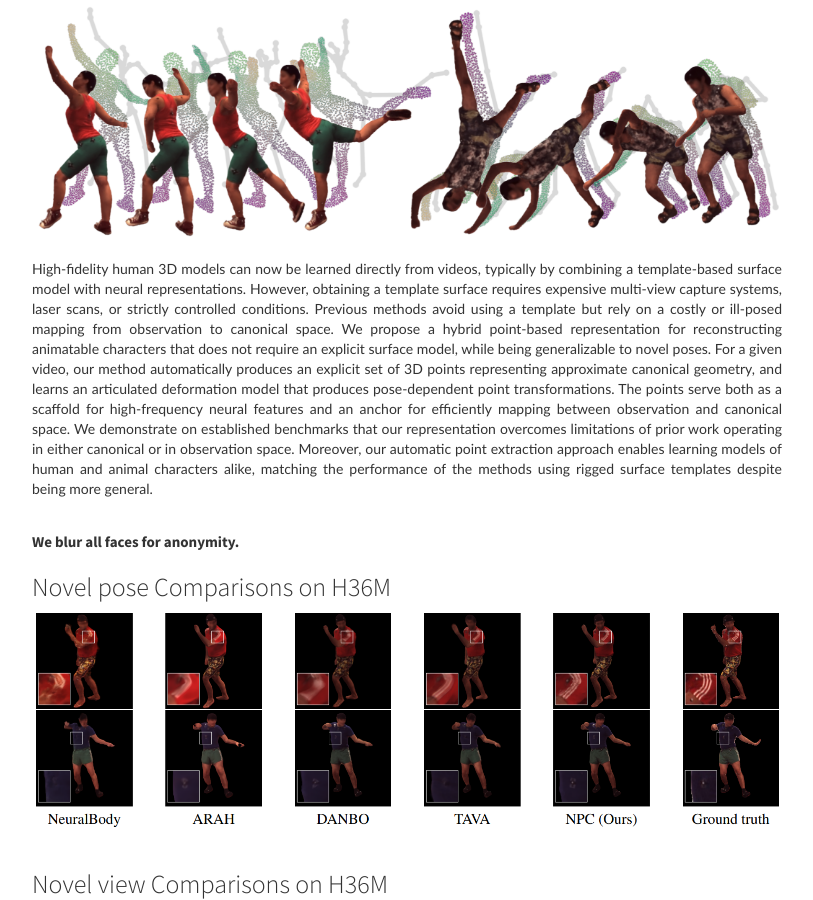
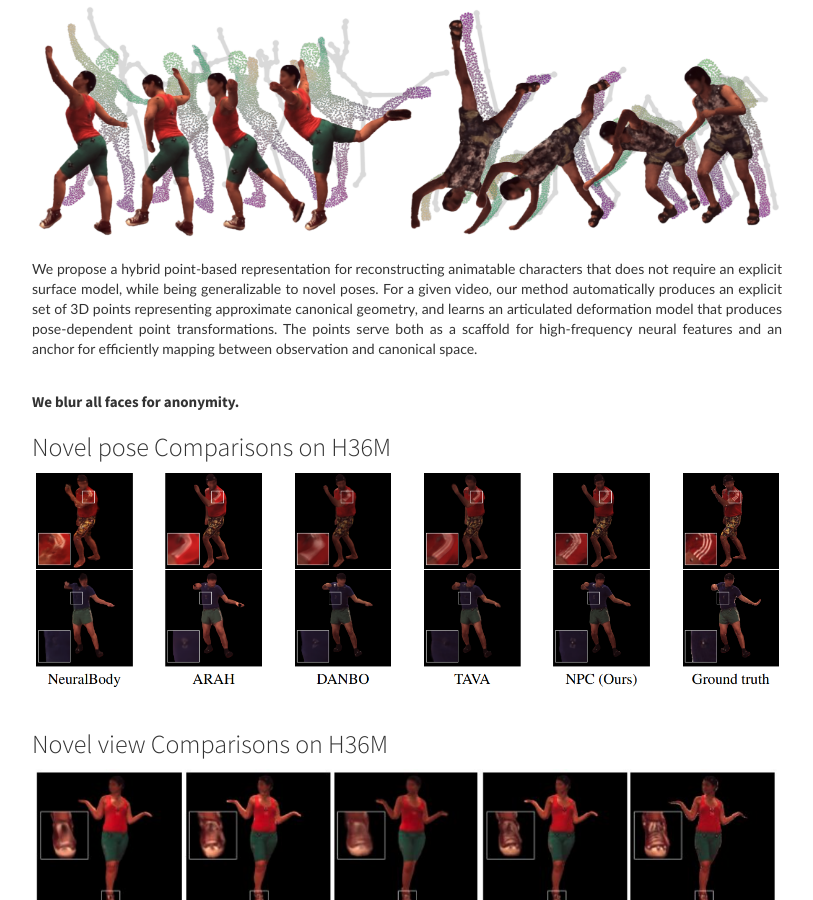
Before and after one commit to LemonATsu/LemonATsu.github.io, a Jekyll site: the page built from _pages/npc.html, in a window 1280 px wide and 900 px high, scrolled down 334 px. Shown: the whole window, without its empty margins (233-1046 px from the left). Built offline with Jekyll 4.4.1, drawn with Linux system fonts in a browser that asks for light colours; nearby versions of some CDN libraries; comment, search, counter and statistics services are not loaded.

Commit message:
shorten abstract

```diff
--- a/_layouts/npc.html
+++ b/_layouts/npc.html
@@ -126,14 +126,14 @@
                 </h3>
                 <image src="{{ base_path }}/files/npc/img/teaser_blur.png" class="img-responsive" alt="overview"><br>
                 <p class="text-justify">
-                    High-fidelity human 3D models can now be learned directly from videos, typically by combining a template-based surface model with neural representations.
+                    <!--High-fidelity human 3D models can now be learned directly from videos, typically by combining a template-based surface model with neural representations.
                     However, obtaining a template surface requires expensive multi-view capture systems, laser scans, or strictly controlled conditions.
-                    Previous methods avoid using a template but rely on a costly or ill-posed mapping from observation to canonical space.
+                    Previous methods avoid using a template but rely on a costly or ill-posed mapping from observation to canonical space.-->
                     We propose a hybrid point-based representation for reconstructing animatable characters that does not require an explicit surface model, while being generalizable to novel poses.
                     For a given video, our method automatically produces an explicit set of 3D points representing approximate canonical geometry, and learns an articulated deformation model that produces pose-dependent point transformations.
                     The points serve both as a scaffold for high-frequency neural features and an anchor for efficiently mapping between observation and canonical space.
-                    We demonstrate on established benchmarks that our representation overcomes limitations of prior work operating in either canonical or in observation space.
-                    Moreover, our automatic point extraction approach enables learning models of human and animal characters alike, matching the performance of the methods using rigged surface templates despite being more general.
+                    <!--We demonstrate on established benchmarks that our representation overcomes limitations of prior work operating in either canonical or in observation space.
+                    Moreover, our automatic point extraction approach enables learning models of human and animal characters alike, matching the performance of the methods using rigged surface templates despite being more general.-->
                 </p>
                 <br>
                 <b>We blur all faces for anonymity.</b>
```
